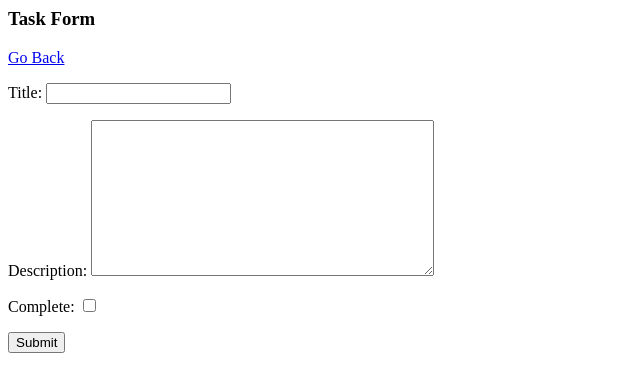
After one commit to marymnis/todo-list, a Django app: page /task-create/ in a window 1280 px wide. The commit adds this page. Shown: the top 392 px of the page, without its empty margins (0-640 px from the left). Run offline with Django 4.2, Linux system fonts and the light colour scheme; a user stored in the database is signed in.

Commit message:
Create, edit and delete tasks. Create user, login and logout.

```diff
--- a/app/models.py
+++ b/app/models.py
@@ -5,7 +5,7 @@ from django.contrib.auth.models import User
 class Task(models.Model):
     user = models.ForeignKey(User, on_delete=models.CASCADE, null=True, blank=True)
     title = models.CharField(max_length=200)
-    description = models.TextField
+    description = models.TextField(null=True, blank=True)
     complete = models.BooleanField(default=False)
     create = models.DateTimeField(auto_now_add=True)
 
--- /dev/null
+++ b/app/templates/app/task.html
@@ -0,0 +1 @@
+<h1>Task: {{task}} </h1>
--- /dev/null
+++ b/app/templates/app/task_form.html
@@ -0,0 +1,9 @@
+<h3>
+    Task Form
+</h3>
+<a href="{% url 'tasks' %}"> Go Back</a>
+<form method="POST" action="">
+    {%csrf_token%}
+    {{form.as_p}}
+    <input type="submit" value="Submit">
+</form>
--- a/app/urls.py
+++ b/app/urls.py
@@ -1,6 +1,16 @@
 from django.urls import path
-from .views import Tasklist
+from .views import Tasklist, TaskDetail, TaskCreate, TaskUpdate, DeleteView, CustomLoginView, RegisterPage
+from django.contrib.auth.views import LogoutView
 
 urlpatterns = [
+    path("login/", CustomLoginView.as_view(), name="login"),
+    path("logout/", LogoutView.as_view(next_page='login'), name="logout"),
+    path("register/", RegisterPage.as_view(), name="register"),
+
+
     path("", Tasklist.as_view(), name="tasks"),
+    path("task/<int:pk>/", TaskDetail.as_view(), name="task"),
+    path("task-create/", TaskCreate.as_view(), name="task-create"),
+    path("task-update/<int:pk>/", TaskUpdate.as_view(), name="task-update"),
+    path("task-delete/<int:pk>/", DeleteView.as_view(), name="task-delete"),
 ]
--- a/app/views.py
+++ b/app/views.py
@@ -1,6 +1,86 @@
-from django.shortcuts import render
+from django.shortcuts import render, redirect
 from django.views.generic.list import ListView
+from django.views.generic.detail import DetailView
+from django.views.generic.edit import CreateView, UpdateView, DeleteView, FormView
+from django.contrib.auth.views import LoginView
+from django.urls import reverse_lazy
+
+from django.contrib.auth.mixins import LoginRequiredMixin
+from django.contrib.auth.forms import UserCreationForm
+from django.contrib.auth import login
+
 from .models import Task
 
-class Tasklist(ListView):
+
+class CustomLoginView(LoginView):
+    template_name = 'app/login.html'
+    fields = '__all__'
+    redirect_authenticated_user: True
+
+    def get_success_url(self):
+        return reverse_lazy('tasks')
+
+
+class RegisterPage(FormView):
+    template_name = 'app/register.html'
+    form_class = UserCreationForm
+    redirect_authenticated_user: True
+    success_url = reverse_lazy('tasks')
+
+    def form_valid(self, form):
+        user = form.save()
+        if user is not None:
+            login(self.request, user)
+        return super(RegisterPage, self).form_valid(form)
+
+    def get(self, *args, **kwargs):
+        if self.request.user.is_authenticated:
+            return redirect('tasks')
+        return super(RegisterPage, self).get(self, *args, **kwargs)
+
+
+class Tasklist(LoginRequiredMixin, ListView):
     model = Task
+    context_object_name = 'tasks'
+
+    def get_context_data(self, **kwargs):
+        context = super().get_context_data(**kwargs)
+        context['tasks'] = context['tasks'].filter(user=self.request.user)
+        context['count'] = context['tasks'].filter(complete=False).count()
+
+        search_input = self.request.GET.get('search-area') or ''
+        if search_input:
+            context['tasks'] = context['tasks'].filter(
+                title__startswith=search_input)
+
+        context['search_input'] = search_input
+
+        return context
+
+
+class TaskDetail(DetailView):
+    model = Task
+    context_object_name = 'task'
+    template_name = 'app/task.html'
+
+
+class TaskCreate(LoginRequiredMixin, CreateView):
+    model = Task
+    fields = ['title', 'description', 'complete']
+    success_url = reverse_lazy('tasks')
+
+    def form_valid(self, form):
+        form.instance.user = self.request.user
+        return super(TaskCreate, self).form_valid(form)
+
+
+class TaskUpdate(LoginRequiredMixin, UpdateView):
+    model = Task
+    fields = ['title', 'description', 'complete']
+    success_url = reverse_lazy('tasks')
+
+
+class DeleteView(LoginRequiredMixin, DeleteView):
+    model = Task
+    context_object_name: 'task'
+    success_url = reverse_lazy('tasks')
--- a/todo_list/settings.py
+++ b/todo_list/settings.py
@@ -83,8 +83,8 @@ USE_I18N = True
 
 USE_TZ = True
 
+LOGIN_URL = 'login'
 
 STATIC_URL = 'static/'
 
-
 DEFAULT_AUTO_FIELD = 'django.db.models.BigAutoField'
```
Also changed, not shown: app/templates/app/login.html (added, +10 -0 lines), app/templates/app/register.html (added, +10 -0 lines), app/templates/app/task_confirm_delete.html (added, +7 -0 lines), app/templates/app/task_list.html (+38 -4 lines), todo_list/wsgi.py (+0 -8 lines), app/migrations/0002_task_description.py (added), app/templates/app/main.html (added), db.sqlite3.
